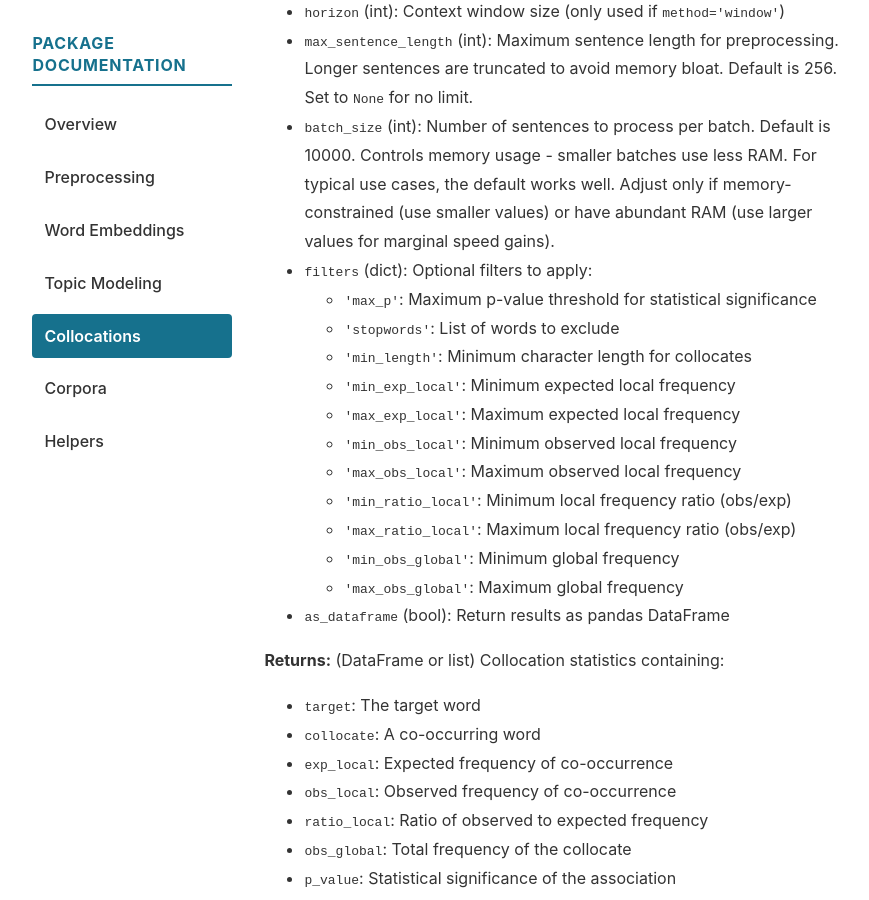
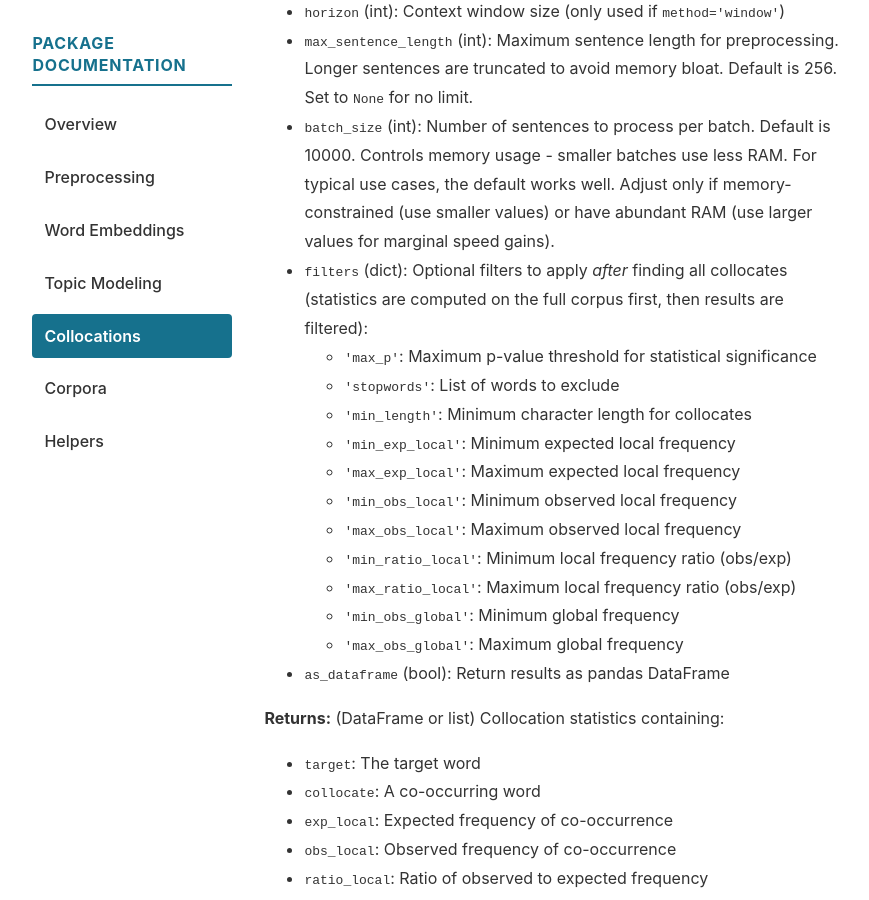
Before and after one commit to mcjkurz/qhchina, a Jekyll site: the page built from docs/pkg_docs/collocations/index.md, in a window 1280 px wide and 900 px high, scrolled down 1186 px. Shown: the whole window, without its empty margins (198-1067 px from the left). Built offline with Jekyll 4.4.1, drawn with Linux system fonts in a browser that asks for light colours.

```diff
--- a/docs/pkg_docs/collocations/index.md
+++ b/docs/pkg_docs/collocations/index.md
@@ -26,7 +26,7 @@
 - `horizon` (int): Context window size (only used if `method='window'`)
 - `max_sentence_length` (int): Maximum sentence length for preprocessing. Longer sentences are truncated to avoid memory bloat. Default is 256. Set to `None` for no limit.
 - `batch_size` (int): Number of sentences to process per batch. Default is 10000. Controls memory usage - smaller batches use less RAM. For typical use cases, the default works well. Adjust only if memory-constrained (use smaller values) or have abundant RAM (use larger values for marginal speed gains).
-- `filters` (dict): Optional filters to apply:
+- `filters` (dict): Optional filters to apply *after* finding all collocates (statistics are computed on the full corpus first, then results are filtered):
   - `'max_p'`: Maximum p-value threshold for statistical significance
   - `'stopwords'`: List of words to exclude
   - `'min_length'`: Minimum character length for collocates
```
Also changed, not shown: docs/pkg_docs/corpora/index.md (+1 -1 lines).
